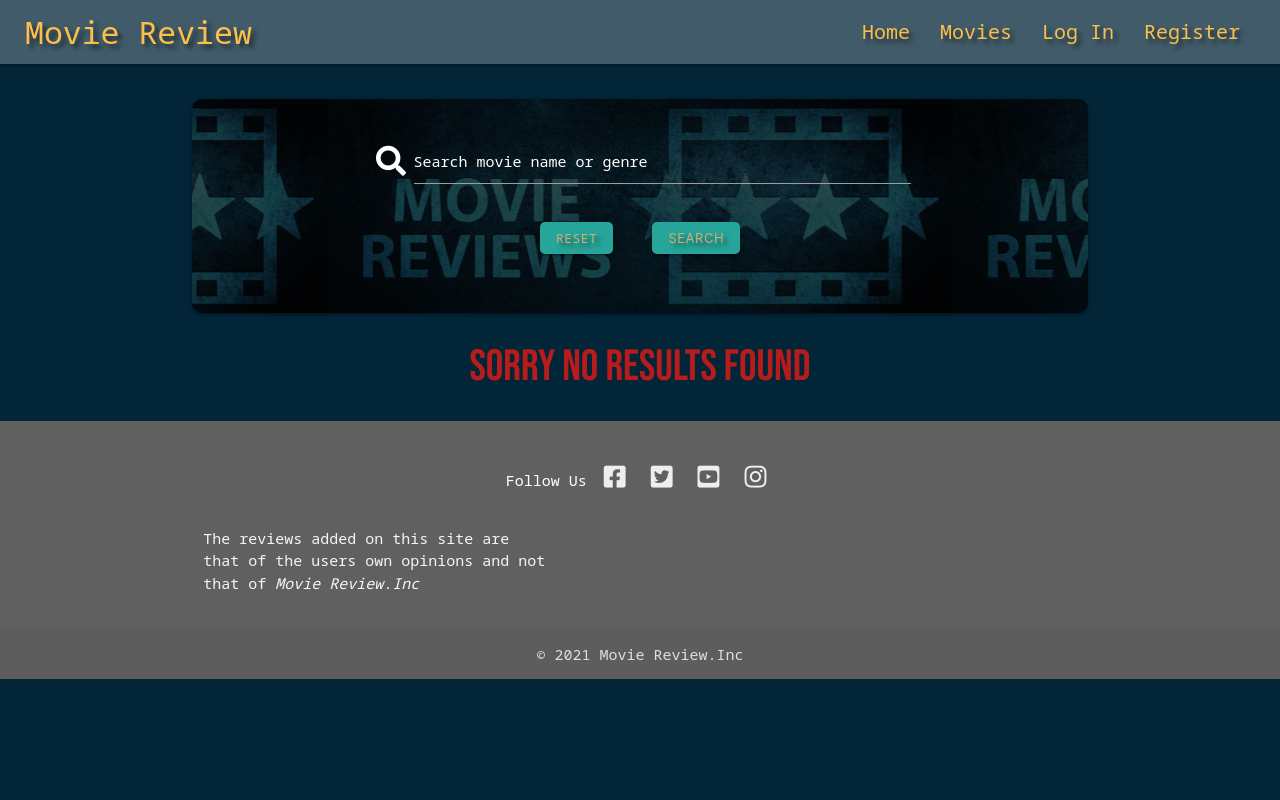
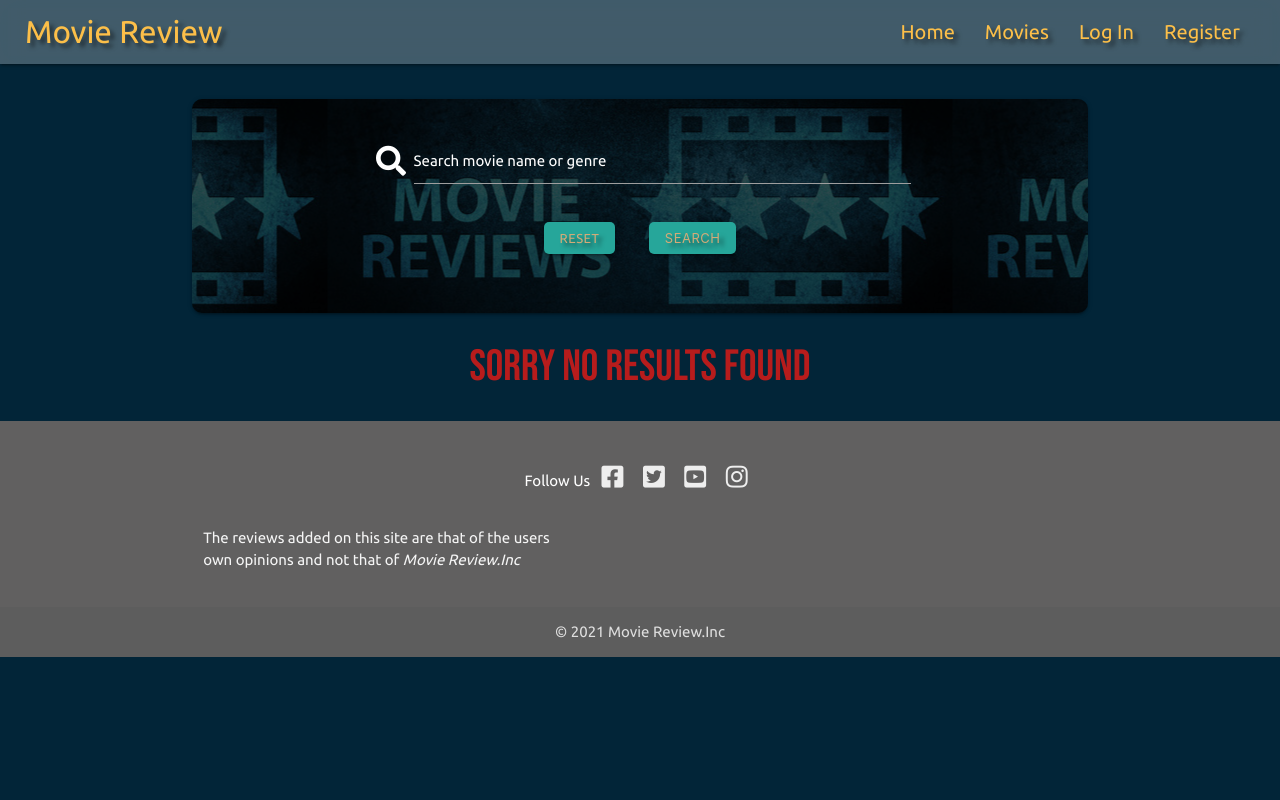
Before and after one commit to Ashb87/Ms3-Movie-Review, a Flask app: page /movies in a window 1280 px wide. Run offline with Flask 2, Linux system fonts and the light colour scheme; data that the repository does not hold is empty; some libraries are stand-ins or nearby versions.

Commit message:
changed font style

```diff
--- a/static/css/style.css
+++ b/static/css/style.css
@@ -1,5 +1,5 @@
 /* --- Fonts imported from google fonts --- */
-@import url('https://fonts.googleapis.com/css2?family=Bebas+Neue&family=Noto+Sans+Mono:wght@300&display=swap');
+@import url('https://fonts.googleapis.com/css2?family=Bebas+Neue&family=Noto+Sans+Mono:wght@300&family=Ubuntu&display=swap');
 
 *{
     padding:0;
@@ -10,7 +10,7 @@
 body{
     min-height: 100vh;
     background-color: #022538;
-    font-family: "noto sans mono";
+    font-family: "ubuntu";
 }
 
 .text-shadow {
@@ -279,3 +279,8 @@ nav .brand-logo{
     width: 80%;
     }
 }
+
+
+.input-field label {
+    color: black;
+}
```
